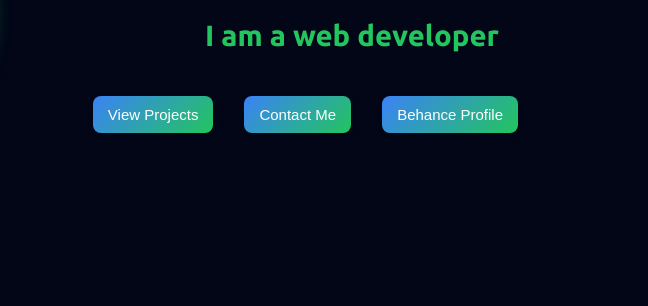
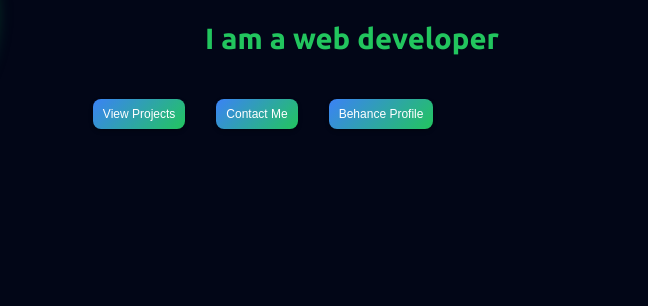
Before and after one commit to mahnoor451/-portfolio-website, a plain HTML site: page index.html in a window 1280 px wide. Shown: the part 393-699 px from the top of the page, 473-1121 px from the left. Drawn offline with Linux system fonts and the light colour scheme.

Commit message:
changed the buttons

```diff
--- a/style.css
+++ b/style.css
@@ -125,9 +125,9 @@ body {
   margin-right: 8px;
   margin-left: 8px;
   margin-top: 25px;
-  padding: 10px 15px;
+  padding: 8px 10px;
 
-  font-size: 15px;
+  font-size: 12px;
   border-radius: 8px;
   background: linear-gradient(135deg, #3b82f6, #22c55e);
   color: white;
```
